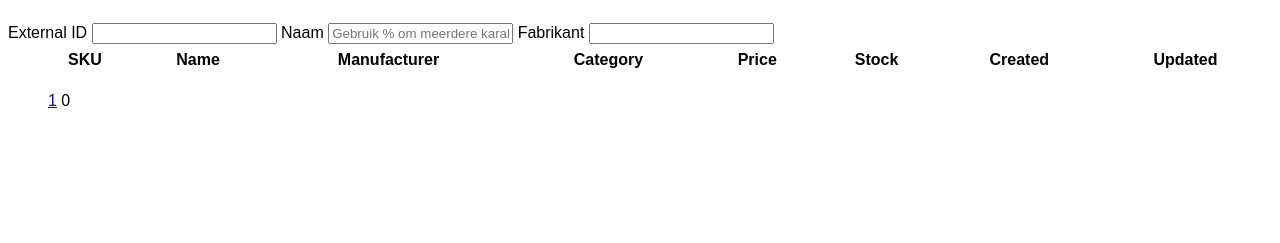
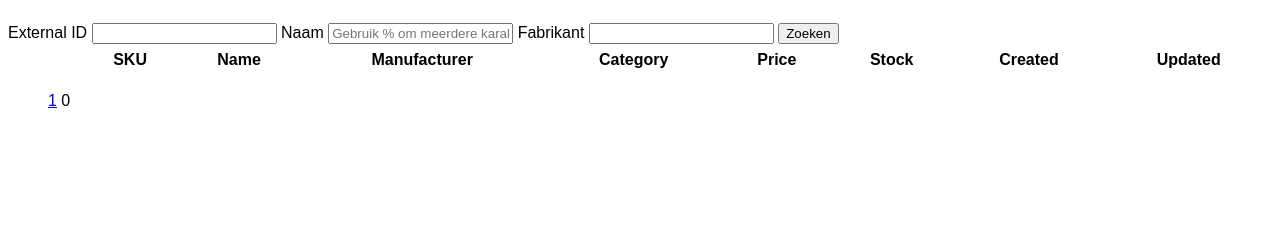
Before and after one commit to knopsmedia/gunrat-gunfire, a PHP site: template templates/products/index.twig in a window 1280 px wide. Shown: the part 57-300 px from the top of the page. Run offline with PHP 8.4, Linux system fonts and the light colour scheme; the template is opened without the code that fills it, so the values that code supplies are empty; some libraries are stand-ins or nearby versions.

Commit message:
fix: added missing search button

```diff
--- a/templates/products/index.twig
+++ b/templates/products/index.twig
@@ -3,7 +3,7 @@
 {% block content %}
     <h1>{{ productCount }} producten</h1>
 
-    <form action="" method="get">
+    <form action="" method="get" enctype="application/x-www-form-urlencoded" autocomplete="off">
         <label>
             External ID
             <input type="text" name="external_id" id="external_id">
@@ -17,12 +17,13 @@
             Fabrikant
             <input type="text" name="manufacturer" id="manufacturer">
         </label>
+        <button type="submit">Zoeken</button>
     </form>
 
     <table>
         <thead>
         <tr>
-            <th></th>
+            <th style="width: 60px"></th>
             <th>SKU</th>
             <th>Name</th>
             <th>Manufacturer</th>
```
